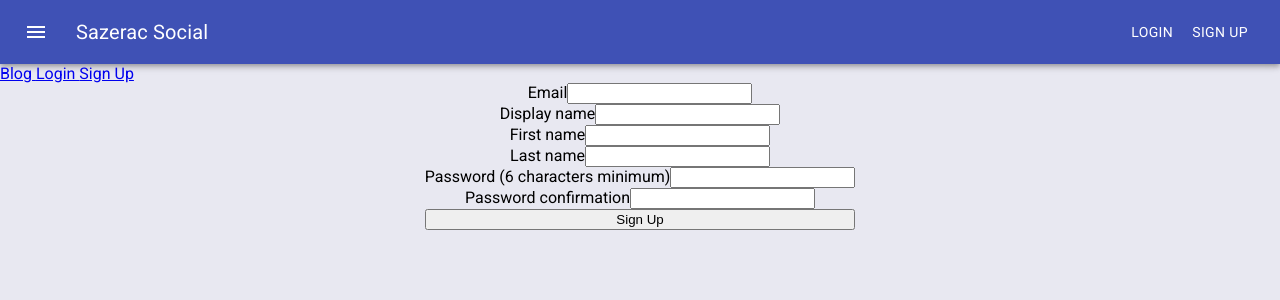
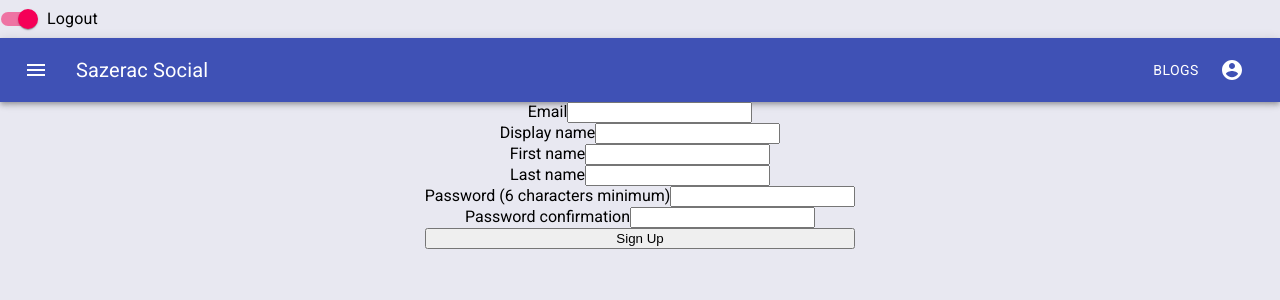
Before and after one commit to Lkleindesigns/sazerac-social, a React (Create React App) app: page /register in a window 1280 px wide. Shown: the top 300 px of the page. Built offline with nearby package versions, Linux system fonts and the light colour scheme.

Commit message:
Add login/logout placeholder add login dialog

```diff
--- a/src/components/App.js
+++ b/src/components/App.js
@@ -1,5 +1,5 @@
 import React from 'react'
-import { Route, Switch, NavLink } from 'react-router-dom'
+import { Route, Switch } from 'react-router-dom'
 import ArticleList from './Article/ArticleList'
 import Navbar from './Navbar/Navbar'
 import Login from './Login/Login'
@@ -9,21 +9,12 @@
 const App = () => {
   return (
     <div className="">
-
-
         <Navbar />
-        <NavLink to="/">Blog </NavLink>
-        <NavLink to="/login">Login </NavLink>
-        <NavLink to="/register">Sign Up</NavLink>
-
         <Switch>
           <Route exact path="/" render={() => <ArticleList />} />
           <Route exact path="/login" render={() => <Login />} />
           <Route exact path="/register" render={() => <Register />} />
         </Switch>
-
-
-
     </div>
   );
 }
--- a/src/components/Login/Login.js
+++ b/src/components/Login/Login.js
@@ -1,4 +1,6 @@
 import React, { useState } from "react";
+import LoginDialog from './LoginDialog'
+
 
 const Login = () => {
   const [credentials, setCredentials] = useState({
@@ -47,7 +49,6 @@
     })
     .then(resp => resp.json())
     .then(data => console.log(data))
-
   }
 
   const handleChange = e => {
@@ -56,6 +57,7 @@
 
   return (
     <div>
+      <LoginDialog />
       <form onSubmit={handleSubmit}>
         <label name="email">Email</label>
         <input
--- /dev/null
+++ b/src/components/Login/LoginDialog.js
@@ -0,0 +1,57 @@
+import React, { useState } from 'react';
+import Button from '@material-ui/core/Button';
+import TextField from '@material-ui/core/TextField';
+import Dialog from '@material-ui/core/Dialog';
+import DialogActions from '@material-ui/core/DialogActions';
+import DialogContent from '@material-ui/core/DialogContent';
+import DialogTitle from '@material-ui/core/DialogTitle';
+
+const FormDialog = () => {
+  const [open, setOpen] = useState(false);
+
+  function handleClickOpen() {
+    setOpen(true);
+  }
+
+  function handleClose() {
+    setOpen(false);
+  }
+
+  return (
+    <div>
+      <Button variant="outlined" color="primary" onClick={handleClickOpen}>
+        Login
+      </Button>
+      <Dialog  fullWidth={true} maxWidth={'sm'} open={open} onClose={handleClose} aria-labelledby="form-dialog-title">
+        <DialogTitle id="login-form">Login</DialogTitle>
+        <DialogContent>
+          <TextField
+            autoFocus
+            margin="dense"
+            id="email"
+            label="Email Address"
+            type="email"
+            fullWidth
+          />
+          <TextField
+            margin="dense"
+            id="password"
+            label="Password"
+            type="password"
+            fullWidth
+          />
+        </DialogContent>
+        <DialogActions>
+          <Button onClick={handleClose} color="primary">
+            Cancel
+          </Button>
+          <Button onClick={handleClose} color="primary">
+            Login
+          </Button>
+        </DialogActions>
+      </Dialog>
+    </div>
+  );
+}
+
+export default FormDialog
--- a/src/components/Navbar/Navbar.js
+++ b/src/components/Navbar/Navbar.js
@@ -1,12 +1,17 @@
 import React from 'react';
-import { NavLink } from 'react-router-dom'
 import { makeStyles } from '@material-ui/core/styles';
 import AppBar from '@material-ui/core/AppBar';
 import Toolbar from '@material-ui/core/Toolbar';
 import Typography from '@material-ui/core/Typography';
-import Button from '@material-ui/core/Button';
 import IconButton from '@material-ui/core/IconButton';
 import MenuIcon from '@material-ui/icons/Menu';
+import AccountCircle from '@material-ui/icons/AccountCircle';
+import Switch from '@material-ui/core/Switch';
+import FormControlLabel from '@material-ui/core/FormControlLabel';
+import FormGroup from '@material-ui/core/FormGroup';
+import MenuItem from '@material-ui/core/MenuItem';
+import Menu from '@material-ui/core/Menu';
+import Button from '@material-ui/core/Button';
 
 const useStyles = makeStyles(theme => ({
   root: {
@@ -18,17 +23,34 @@
   title: {
     flexGrow: 1,
   },
-  button: {
-    textDecoration: "none",
-    color: "white"
-  }
 }));
 
-const Navbar = () => {
+export default function MenuAppBar() {
   const classes = useStyles();
+  const [auth, setAuth] = React.useState(true);
+  const [anchorEl, setAnchorEl] = React.useState(null);
+  const open = Boolean(anchorEl);
+
+  function handleChange(event) {
+    setAuth(event.target.checked);
+  }
+
+  function handleMenu(event) {
+    setAnchorEl(event.currentTarget);
+  }
+
+  function handleClose() {
+    setAnchorEl(null);
+  }
 
   return (
     <div className={classes.root}>
+      <FormGroup>
+        <FormControlLabel
+          control={<Switch checked={auth} onChange={handleChange} aria-label="LoginSwitch" />}
+          label={auth ? 'Logout' : 'Login'}
+        />
+      </FormGroup>
       <AppBar position="static">
         <Toolbar>
           <IconButton edge="start" className={classes.menuButton} color="inherit" aria-label="Menu">
@@ -37,12 +59,44 @@
           <Typography variant="h6" className={classes.title}>
             Sazerac Social
           </Typography>
-          <Button color="inherit"><NavLink className={classes.button} to="/login">Login </NavLink></Button>
-          <Button color="inherit"><NavLink className={classes.button}to="/register">Sign Up</NavLink></Button>
+          {!auth && (
+            <Button color="inherit">Login</Button>
+          )}
+          {auth && (
+            <div>
+              <Button color="inherit">Blogs</Button>
+              <IconButton
+                aria-label="Account of current user"
+                aria-controls="menu-appbar"
+                aria-haspopup="true"
+                onClick={handleMenu}
+                color="inherit"
+              >
+                <AccountCircle />
+              </IconButton>
+              <Menu
+                id="menu-appbar"
+                anchorEl={anchorEl}
+                anchorOrigin={{
+                  vertical: 'top',
+                  horizontal: 'right',
+                }}
+                keepMounted
+                transformOrigin={{
+                  vertical: 'top',
+                  horizontal: 'right',
+                }}
+                open={open}
+                onClose={handleClose}
+              >
+                <MenuItem onClick={handleClose}>Profile</MenuItem>
+                <MenuItem onClick={handleClose}>My account</MenuItem>
+                <MenuItem onClick={handleClose}>Logout</MenuItem>
+              </Menu>
+            </div>
+          )}
         </Toolbar>
       </AppBar>
     </div>
   );
 }
-
-export default Navbar
```
